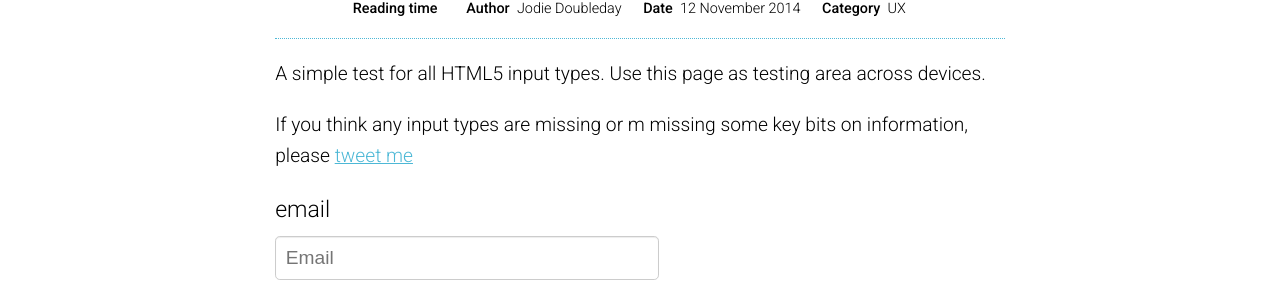
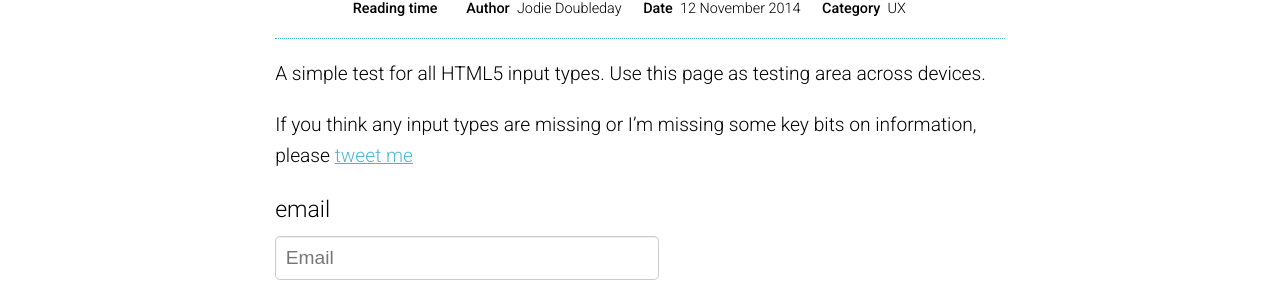
Before and after one commit to devbench/devbench.github.io, a Jekyll site: the page built from _posts/2014-11-12-HTML5-input-test.md, in a window 1280 px wide. Shown: the part 319-624 px from the top of the page. Built offline with Jekyll 4.4.1, drawn with Linux system fonts in a browser that asks for light colours; nearby versions of some CDN libraries; some web fonts are replaced; comment, search, counter and statistics services are not loaded.

```diff
--- a/_posts/2014-11-12-HTML5-input-test.md
+++ b/_posts/2014-11-12-HTML5-input-test.md
@@ -12,7 +12,7 @@ published: true
 
 A simple test for all HTML5 input types. Use this page as testing area across devices.
 
-If you think any input types are missing or m missing some key bits on information, please <a href="http://twitter.com/?status=@{{ page.twitter }}" title="{{ page.author }}'s' Twitter">tweet me</a>
+If you think any input types are missing or I'm missing some key bits on information, please <a href="http://twitter.com/?status=@{{ page.twitter }}" title="{{ page.author }}'s' Twitter">tweet me</a>
 
 <form role="form">
     <div class="form-group">
```
